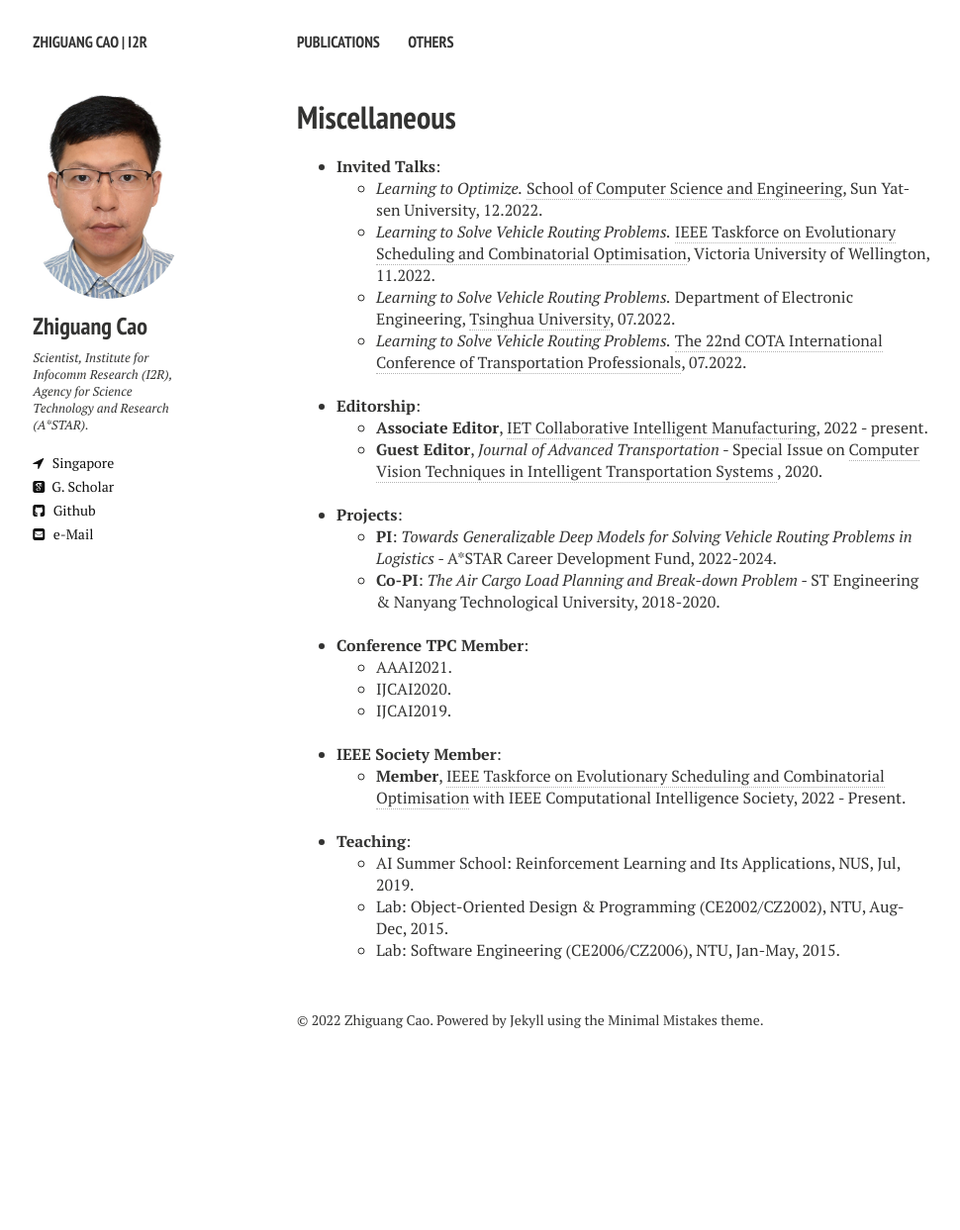
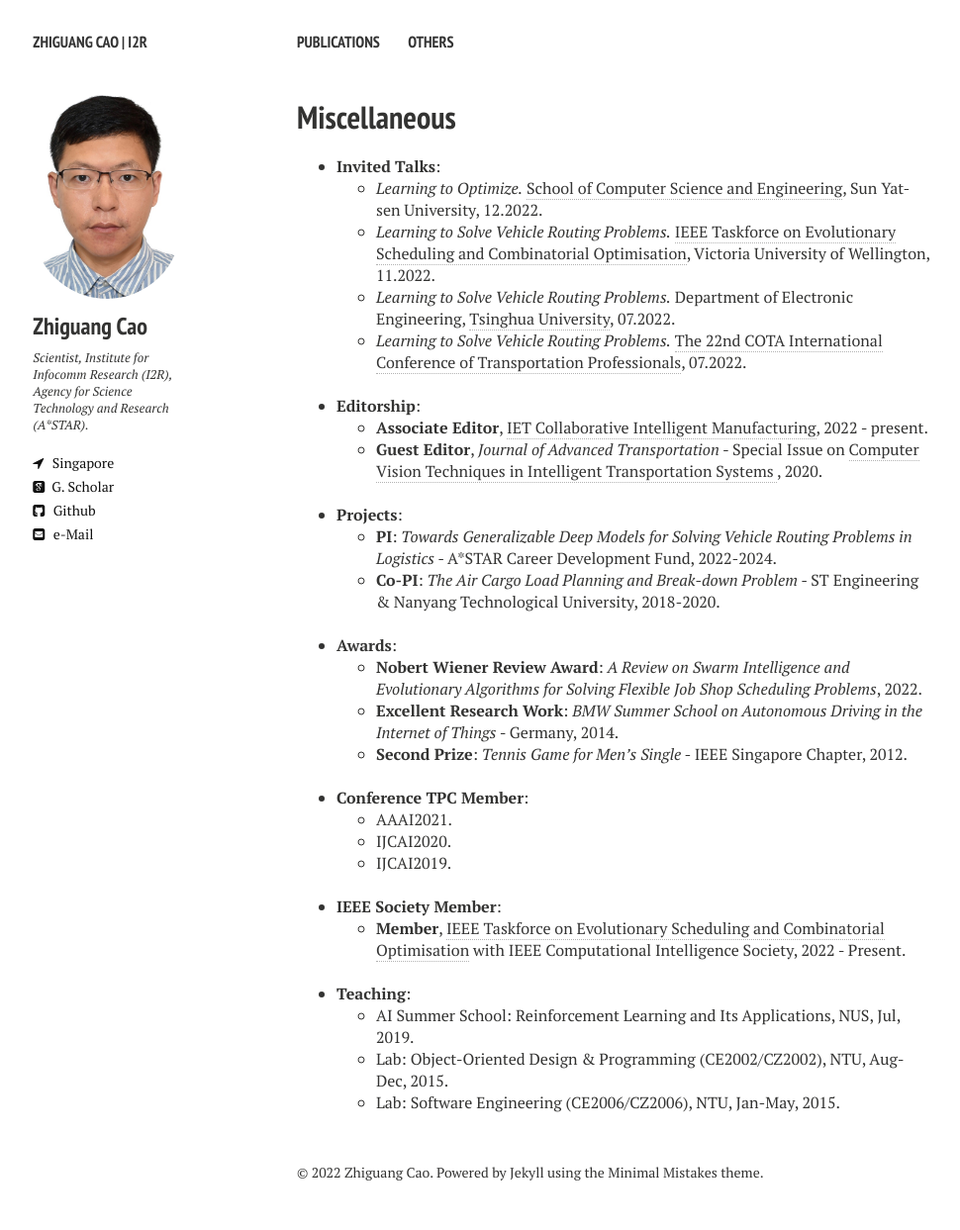
Before and after one commit to zhiguangcaosg/zhiguangcaosg.github.io, a Jekyll site: the page built from others.md, in a window 1280 px wide. Shown: the whole page at 99% size, without its empty margins (20-990 px from the left). Built offline with Jekyll 4.4.1, drawn with Linux system fonts in a browser that asks for light colours; nearby versions of some CDN libraries; before the commit the page ends 1089 px from its top, so only the background shows below that.

Commit message:
Update others.md

```diff
--- a/others.md
+++ b/others.md
@@ -55,6 +55,20 @@ comments: false
 <br>
 
 <li>
+<b>Awards</b>:
+	<ul>
+	<li> <b>Nobert Wiener Review Award</b>: <i> A Review on Swarm Intelligence and Evolutionary Algorithms for Solving Flexible Job Shop Scheduling Problems</i>, 2022.
+	</li>
+	<li> <b>Excellent Research Work</b>: <i> BMW Summer School on Autonomous Driving in the Internet of Things</i> - Germany, 2014.
+	</li>
+	<li> <b>Second Prize</b>: <i> Tennis Game for Men’s Single</i> - IEEE Singapore Chapter, 2012.
+	</li>
+	</ul>
+
+</li>
+<br>
+
+<li>
 <b>Conference TPC Member</b>:
 	<ul>
 	<li> AAAI2021.
```
